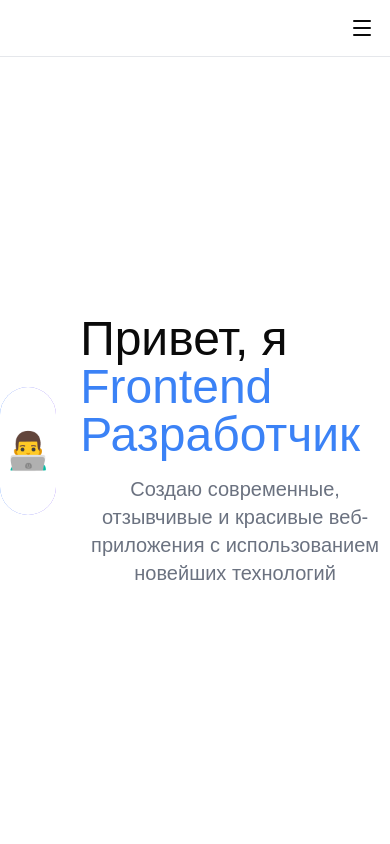
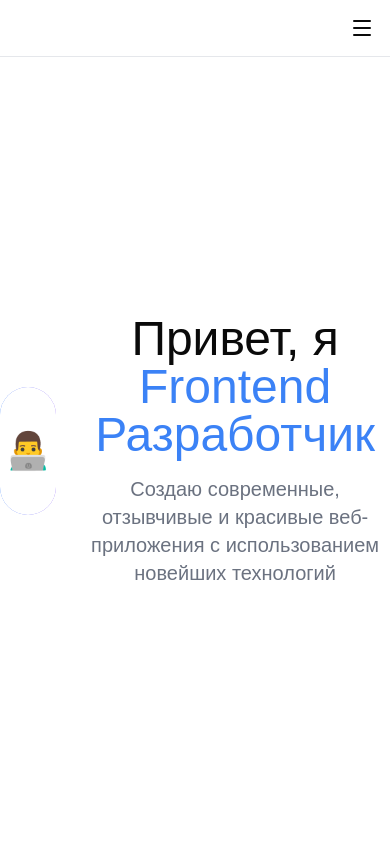
Before and after one commit to legkiy/portfolio, a Next.js app: page /ru in a window 390 px wide. Shown: the top 844 px of the page. Built offline with nearby package versions, Linux system fonts and the light colour scheme.

Commit message:
fix layout

```diff
--- a/src/app/[locale]/WelcomeSection.tsx
+++ b/src/app/[locale]/WelcomeSection.tsx
@@ -48,7 +48,7 @@ const WelcomeSection = () => {
         <AnimatedContainer
           tag="h1"
           variants={itemVariants}
-          className={`text-5xl md:text-7xl mb-4`}
+          className={`text-5xl md:text-7xl mb-4 text-center`}
         >
           Привет, я{' '}
           <span className="inline-block text-accent">Frontend Разработчик</span>
```
